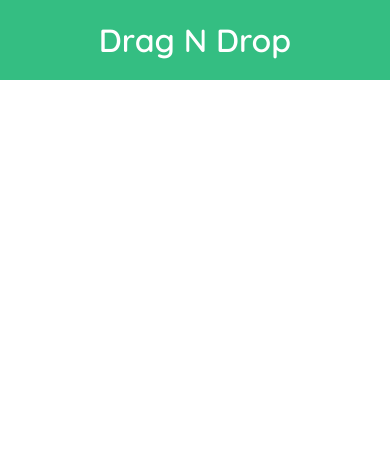
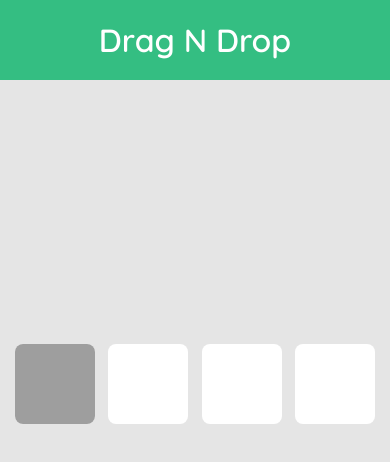
Before and after one commit to davadaviar/dragndrop, a plain HTML site: page index.html in a window 390 px wide. Drawn offline with Linux system fonts and the light colour scheme; grey boxes are pictures that could not be loaded.

Commit message:
Styling box-item

```diff
--- a/assets/style.css
+++ b/assets/style.css
@@ -4,6 +4,10 @@
     padding: 0;
     margin: 0;
     font-family: 'Quicksand', sans-serif;
+}
+
+body {
+    background-color: #e5e5e5;
 }
 
 .text-center {
@@ -15,3 +19,50 @@ header {
     background-color: #34BE82;
     color: white;
 }
+
+.wrapper {
+    width: 1000px;
+    height: 300px;
+    margin: 120px auto;
+    display: flex;
+    align-items: center;
+    justify-content: space-between;
+}
+
+.box-item {
+    width: 200px;
+    height: 200px;
+    background-color: white;
+    border-radius: 12px;
+    overflow: hidden;
+}
+
+.box-filled {
+    background-image: url('http://source.unsplash.com/random/200x200');
+    position: relative;
+    height: 200px;
+    width: 200px;
+    cursor: pointer;
+}
+
+
+@media screen and (max-width: 576px) {
+
+    .wrapper {
+        width: 360px;
+        height: 100px;
+        margin: 65% auto;
+    }
+
+    .box-item {
+        width: 80px;
+        height: 80px;
+        border-radius: 8px;
+    }
+
+    .box-filled {
+        position: static;
+        height: 80px;
+        width: 80px;
+    }
+}
--- a/index.html
+++ b/index.html
@@ -12,6 +12,17 @@
         <h1 class="text-center">Drag N Drop</h1>
     </header>
 
+    <main>
+        <div class="wrapper">
+            <div class="box-item">
+                <div class="box-filled" draggable="true"></div>
+            </div>
+            <div class="box-item empty"></div>
+            <div class="box-item empty"></div>
+            <div class="box-item empty"></div>
+        </div>
+    </main>
+
     <script src="assets/index.js"></script>
 </body>
 </html>
```
